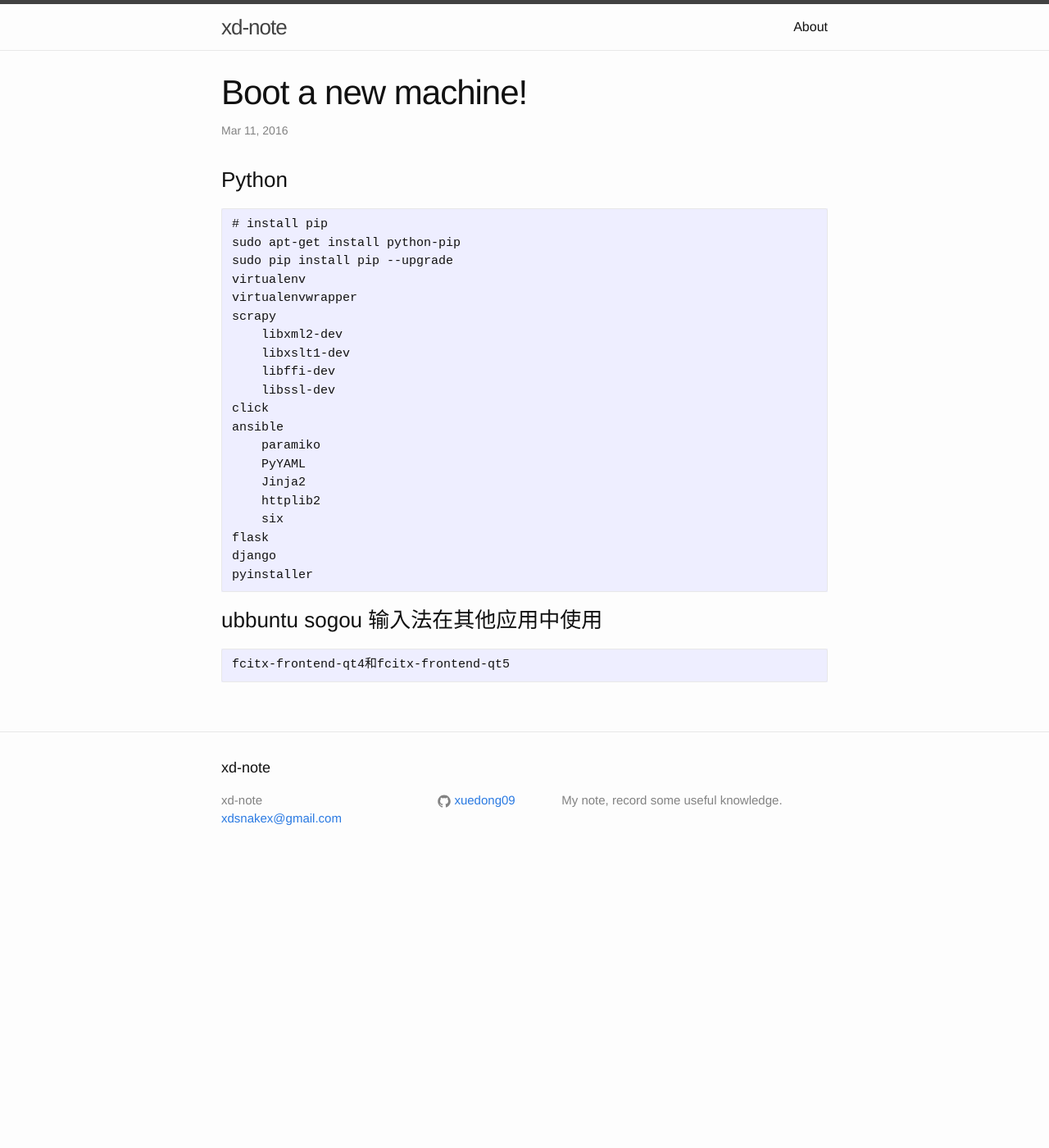
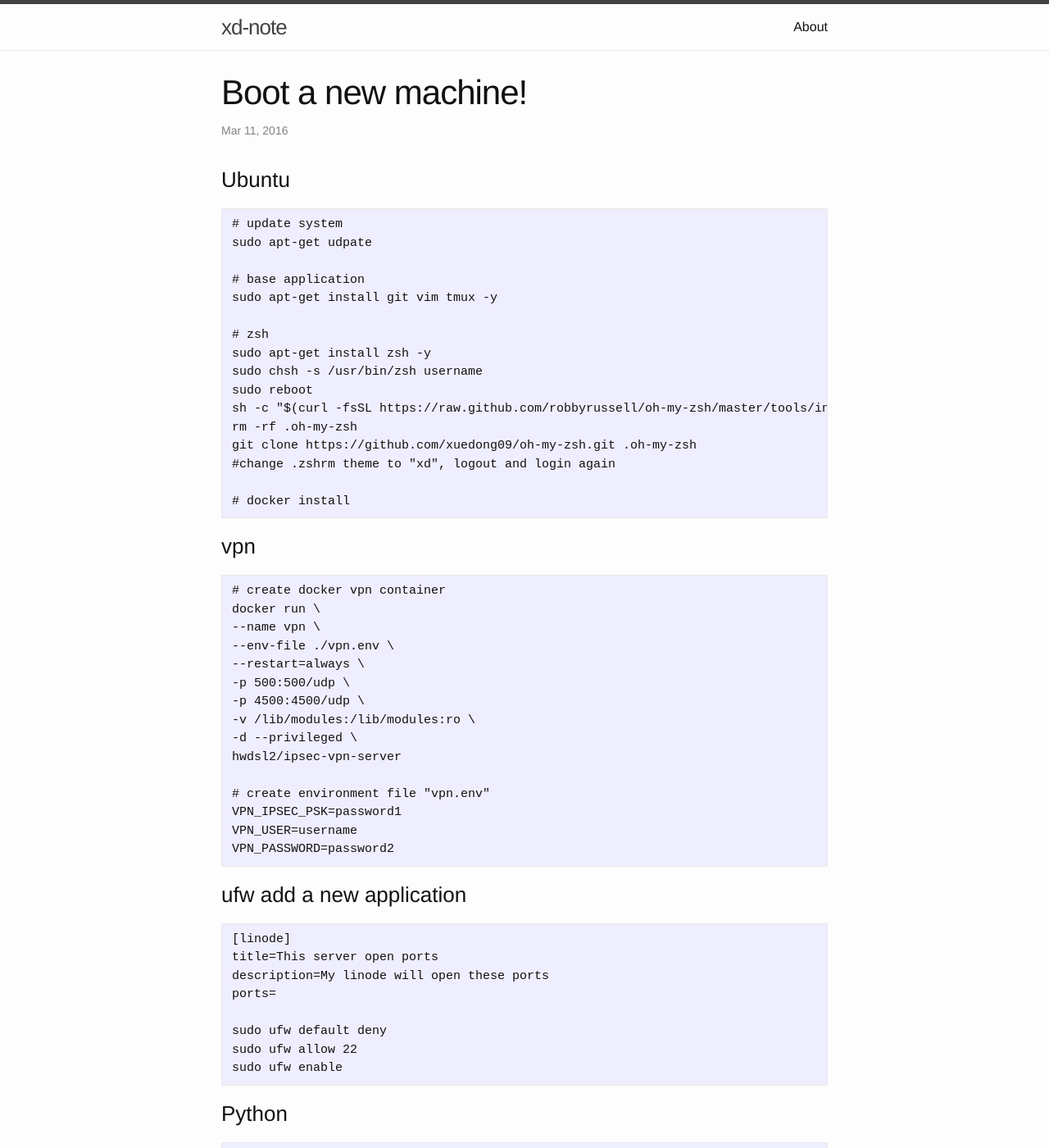
Before and after one commit to xuedong09/xuedong09.github.io, a Jekyll site: the page built from _posts/2016-03-11-bootscript.md, in a window 1280 px wide and 1400 px high. Shown: the whole window at 82% size. Built offline with Jekyll 4.4.1, drawn with Linux system fonts in a browser that asks for light colours.

Commit message:
boot init vm

```diff
--- a/_posts/2016-03-11-bootscript.md
+++ b/_posts/2016-03-11-bootscript.md
@@ -5,11 +5,62 @@ date:   2016-03-11 09:40:15 +0800
 categories: jekyll update
 ---
 
+### Ubuntu
+
+    # update system
+    sudo apt-get udpate
+
+    # base application
+    sudo apt-get install git vim tmux -y
+
+    # zsh
+    sudo apt-get install zsh -y
+    sudo chsh -s /usr/bin/zsh username
+    sudo reboot
+    sh -c "$(curl -fsSL https://raw.github.com/robbyrussell/oh-my-zsh/master/tools/install.sh)"
+    rm -rf .oh-my-zsh
+    git clone https://github.com/xuedong09/oh-my-zsh.git .oh-my-zsh
+    #change .zshrm theme to "xd", logout and login again
+
+    # docker install
+
+### vpn
+
+    # create docker vpn container
+    docker run \
+    --name vpn \
+    --env-file ./vpn.env \
+    --restart=always \
+    -p 500:500/udp \
+    -p 4500:4500/udp \
+    -v /lib/modules:/lib/modules:ro \
+    -d --privileged \
+    hwdsl2/ipsec-vpn-server
+
+    # create environment file "vpn.env"
+    VPN_IPSEC_PSK=password1
+    VPN_USER=username
+    VPN_PASSWORD=password2
+
+
+### ufw add a new application
+
+    [linode]
+    title=This server open ports
+    description=My linode will open these ports
+    ports=
+
+    sudo ufw default deny
+    sudo ufw allow 22
+    sudo ufw enable
+
+
 ### Python
 
     # install pip
     sudo apt-get install python-pip
     sudo pip install pip --upgrade
+
     virtualenv
     virtualenvwrapper
     scrapy
```
